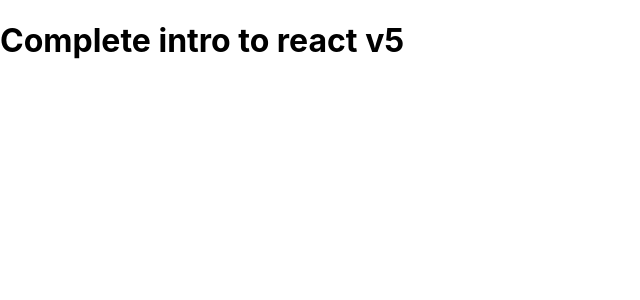
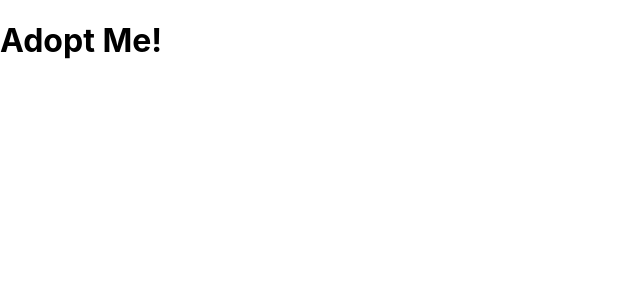
Before and after one commit to kato86/complete-intro-to-react-v5, a React (Create React App) app: page / in a window 1280 px wide. Shown: the top 300 px of the page, without its empty margins (0-640 px from the left). Built offline with nearby package versions, Linux system fonts and the light colour scheme.

Commit message:
The simplest React app - createElement

```diff
--- a/src/App.js
+++ b/src/App.js
@@ -1,11 +1,11 @@
 import React from 'react';
 
-function App() {
-  return (
-    <div>
-      <h1>Complete intro to react v5</h1>
-    </div>
-  );
+const App = () => {
+  return React.createElement(
+    "div",
+    {},
+    React.createElement("h1", {}, "Adopt Me!")
+  )
 }
 
 export default App;
```
